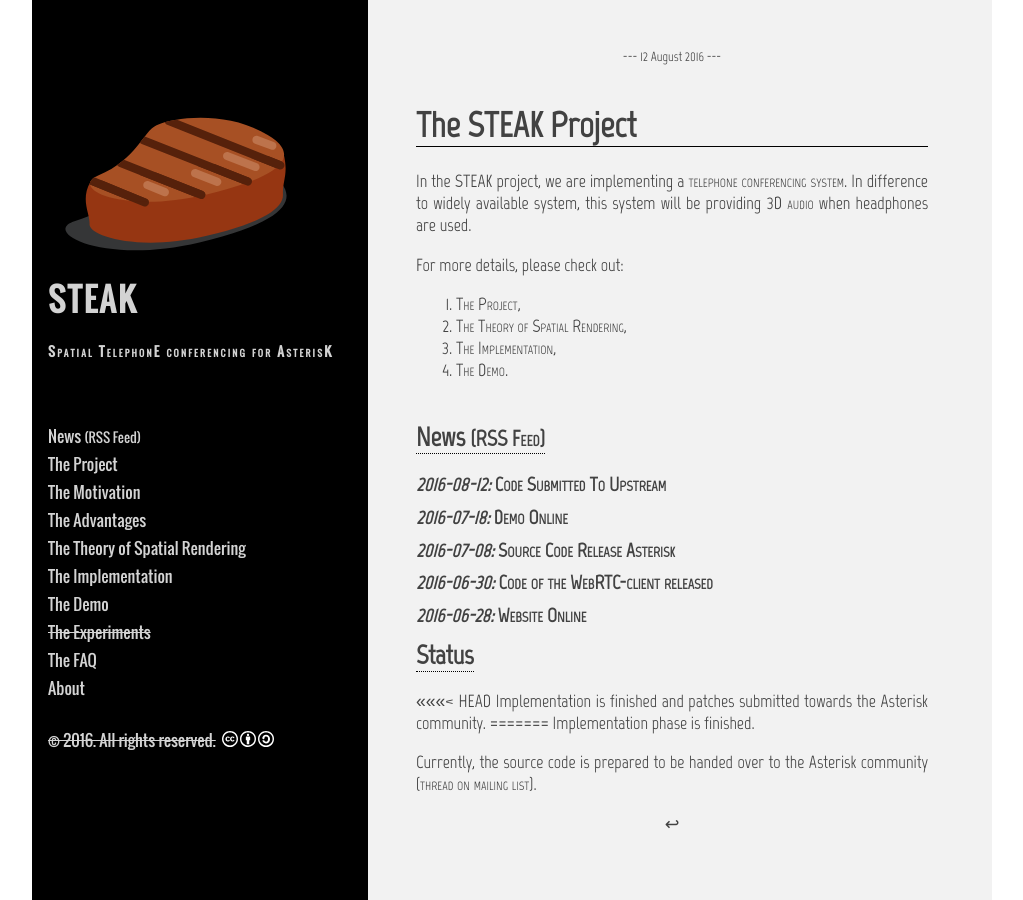
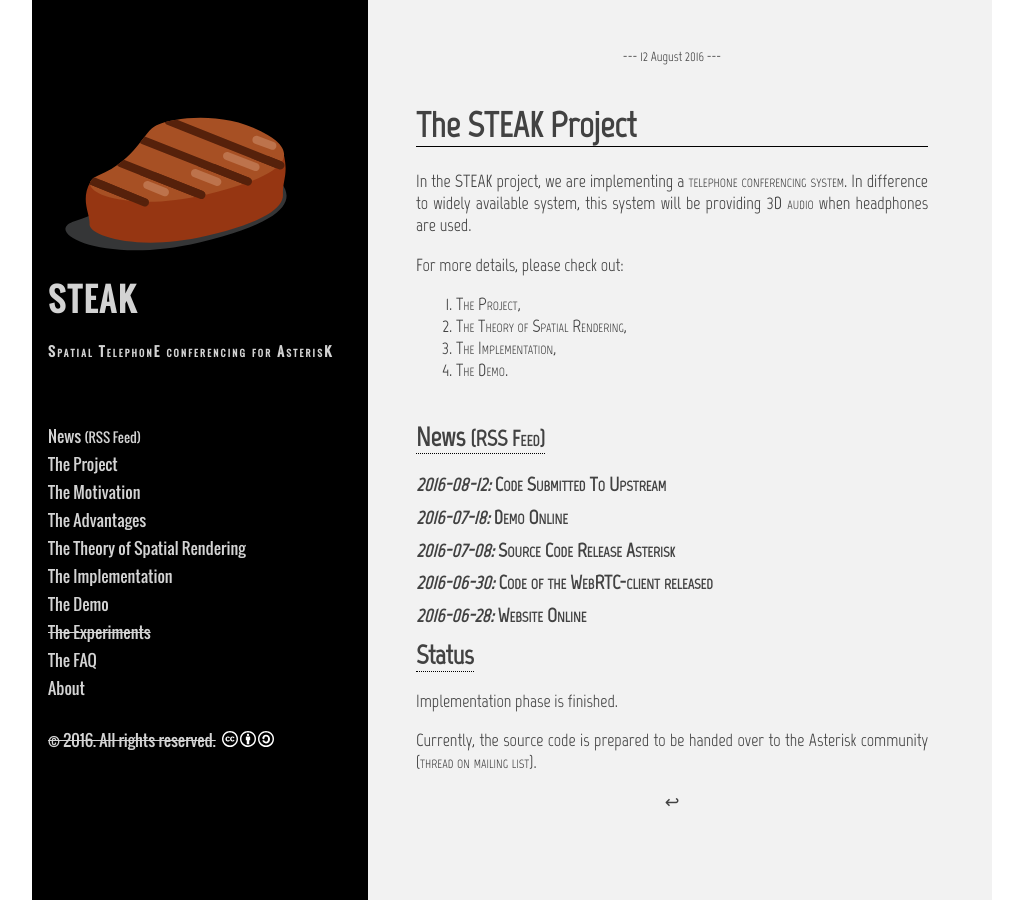
Before and after one commit to SteakConferencing/website, a Jekyll site: the page built from jekyll/index.md, in a window 1280 px wide. Shown: the whole page, without its empty margins (128-1151 px from the left). Built offline with Jekyll 4.4.1, drawn with Linux system fonts in a browser that asks for light colours.

Commit message:
Removed git merge failure

```diff
--- a/jekyll/_includes/news.md
+++ b/jekyll/_includes/news.md
@@ -24,9 +24,7 @@
 
 Status
 ---
-<<<<<<< HEAD
-Implementation is finished and patches submitted towards the Asterisk community.
-=======
+
 Implementation phase is finished.
 
 Currently, the source code is prepared to be handed over to the Asterisk community ([thread on mailing list](http://lists.digium.com/pipermail/asterisk-dev/2016-July/075693.html)).
```
